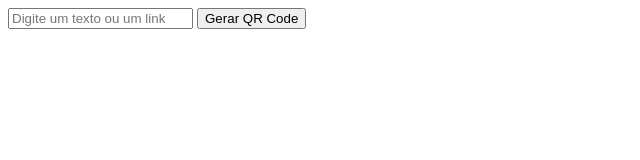
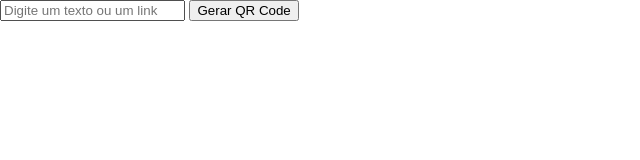
Before and after one commit to fabianoseller/qrcode, a plain HTML site: page index.html in a window 1280 px wide. Shown: the whole page, without its empty margins (0-640 px from the left). Drawn offline with Linux system fonts and the light colour scheme.

Commit message:
Conteudo da aula de 21112023 qrcode v2

```diff
--- a/index.html
+++ b/index.html
@@ -5,6 +5,7 @@
   <meta charset="UTF-8">
   <meta name="viewport" content="width=device-width, initial-scale=1.0">
   <title>Gerador QR CODE</title>
+  <link rel="stylesheet" href="./src/qr.css">
 </head>
 
 <body>
--- a/src/qr.css
+++ b/src/qr.css
@@ -1,5 +1,15 @@
+html {
+  font-family: sans-serif;
+  -webkit-text-size-adjust: 100%;
+  -ms-text-size-adjust: 100%
+}
+
+body {
+  margin: 0
+}
+
 #qrcode {
-  width:160px;
-  height:160px;
-  margin-top:15px;
+  width: 160px;
+  height: 160px;
+  margin-top: 15px;
 }
```
